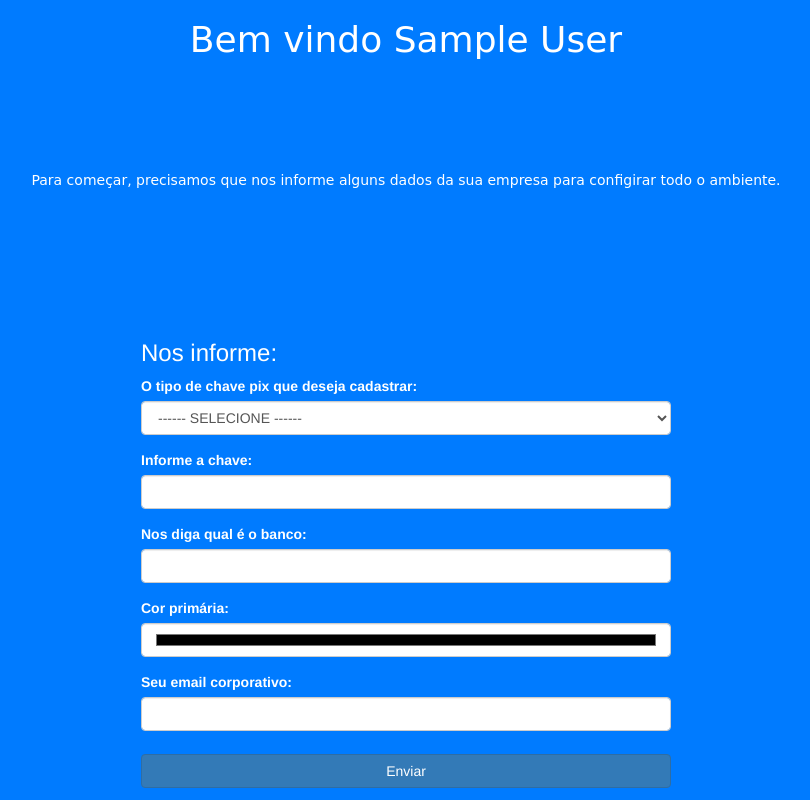
After one commit to eduardosandrade1/agendamint3, a PHP site: page /admin/frm_inicial.php in a window 1280 px wide. The commit adds this page. Shown: the whole page, without its empty margins (234-1044 px from the left). Run offline with PHP 8.4, Linux system fonts and the light colour scheme; the visitor is signed in with stand-in values (Sample User, id 1).

Commit message:
frm_cadastrando empresa e preparando update de empresa

```diff
--- a/WEB/agendamint/admin/class/Empresa.php
+++ b/WEB/agendamint/admin/class/Empresa.php
@@ -9,4 +9,9 @@
             $query  = "SELECT * FROM empresa WHERE id = ".$id;
             return $sql->select($query);
         }
+
+        public function update($id, $_nome)
+        {
+            $query = "UPDATE empresa SET nome = ".$_nome." WHERE ";
+        }
     }
--- a/WEB/agendamint/admin/class/Funcionario.php
+++ b/WEB/agendamint/admin/class/Funcionario.php
@@ -24,7 +24,8 @@
             if(count($funcionarioLogin) > 0){
                 $empresa        = new Empresa();
                 $statusEmpresa  = $empresa->getById($funcionarioLogin[0]['empresa_id']);
-                if($statusEmpresa[0]['nova'] == 0){
+
+                if($statusEmpresa[0]['nova'] == 0 || $funcionarioLogin[0]['nivel_acesso_id'] == USER_MASTER){
                     return $funcionarioLogin;
                 }
             }
--- a/WEB/agendamint/admin/css/style.css
+++ b/WEB/agendamint/admin/css/style.css
@@ -20,7 +20,7 @@ li{
     margin: 130px auto;
     height: 100px;
 }
-.btn-entrar{
+.btn-entrar, .btn-cadastro{
     margin-top: 8px;
     width: 100%;
 }
@@ -88,3 +88,8 @@ li{
 .panel-body thead{
     position: relative;
 }
+.frm_cad_initial{
+    width: 530px;
+    margin: 130px auto;
+    height: 100px;
+}
--- a/WEB/agendamint/admin/dashboard.php
+++ b/WEB/agendamint/admin/dashboard.php
@@ -62,7 +62,7 @@
                     Funcionários
                 </div>
                 <div class="card-body text-center">
-                    <label><?= $qtdFuncionario ?></label>
+                    <label class="h3"><?= $qtdFuncionario ?></label>
                 </div>
                 <div class="card-footer text-center">
                     <a href="principal.php?link=3" class="btn btn-danger">Acessar</a>
--- /dev/null
+++ b/WEB/agendamint/admin/frm_inicial.php
@@ -0,0 +1,64 @@
+<?php include '../config.php'; ?>
+
+<!DOCTYPE html>
+<html lang="en">
+<head>
+    <meta charset="UTF-8">
+    <meta http-equiv="X-UA-Compatible" content="IE=edge">
+    <meta name="viewport" content="width=device-width, initial-scale=1.0">
+    <link rel="stylesheet" href="https://stackpath.bootstrapcdn.com/bootstrap/4.4.1/css/bootstrap.min.css" integrity="sha384-Vkoo8x4CGsO3+Hhxv8T/Q5PaXtkKtu6ug5TOeNV6gBiFeWPGFN9MuhOf23Q9Ifjh" crossorigin="anonymous">
+    <link rel="stylesheet" href="http://maxcdn.bootstrapcdn.com/bootstrap/3.3.6/css/bootstrap.min.css">
+    <script src="https://ajax.googleapis.com/ajax/libs/jquery/1.12.2/jquery.min.js"></script>
+    <script src="http://maxcdn.bootstrapcdn.com/bootstrap/3.3.6/js/bootstrap.min.js"></script>
+    <!-- css -->
+    <link rel="stylesheet" href="css/style.css">
+
+    <title>Cadastro</title>
+</head>
+<body class="bg-primary">
+    <div class="content">
+        <div class="header text-center">
+            <h1>Bem vindo <?= $_SESSION['nome'] ?></h1>
+        </div>
+        <div class="infos-cadastro text-center">
+            <br><br><br><br><br>
+            <p>Para começar, precisamos que nos informe alguns dados da sua empresa para configirar todo o ambiente.</p>
+        </div>
+        <div class="frm_cad_initial">
+            <label for="" class="h3">Nos informe:</label>
+            <form action="op_initial.php">
+                <div class="form-group">
+                    <label for="">O tipo de chave pix que deseja cadastrar:</label>
+                    <select name="" id="" class="form-control">
+                        <option value="">------ SELECIONE ------</option>
+                        <option value="1">Email</option>
+                        <option value="2">Cpf</option>
+                        <option value="3">Telefone</option>
+                        <option value="4">Chave aleatórioa</option>
+                    </select>
+                </div>
+                <div class="form-group">
+                    <label for="">Informe a chave:</label>
+                    <input type="text" class="form-control">
+                </div>
+                <div class="form-group">
+                    <label for="">Nos diga qual é o banco:</label>
+                    <input type="text" class="form-control">
+                </div>
+                <div class="form-group">
+                    <label for="">Cor primária:</label>
+                    <input type="color" class="form-control form-control-color">
+                </div>
+                <div class="form-group">
+                    <label for="">Seu email corporativo:</label>
+                    <input type="text" class="form-control">
+                </div>
+                <div class="form-group">
+                    <button type="submit" class="btn btn-primary btn-cadastro">Enviar</button>
+                </div>
+            </form>
+
+        </div>
+    </div>
+</body>
+</html>
--- /dev/null
+++ b/WEB/agendamint/admin/op_initial.php
@@ -0,0 +1,3 @@
+<?php
+
+    $company = new Empresa();
--- a/WEB/agendamint/admin/principal.php
+++ b/WEB/agendamint/admin/principal.php
@@ -8,6 +8,7 @@
 ?>
 <!DOCTYPE html>
 <html lang="pt-br">
+<?php if($_SESSION['new_empresa'] != NEW_COMPANY){ ?>
     <head>
         <meta charset="UTF-8">
         <meta name="viewport" content="width=device-width, initial-scale=1.0">
@@ -28,7 +29,7 @@
         <title>Área Adminstrativa</title>
 
     </head>
-<body>
+    <body style="background-color:<?= $_SESSION['color_primary'] ?>">
 
         <div id="principal">
             <div id="cabecalho">
@@ -79,4 +80,7 @@
         </div>
 
     </body>
+<?php }else{
+    header('location:frm_inicial.php');// '../admin/frm_inicial.php';
+} ?>
 </html>
--- a/WEB/agendamint/constants.php
+++ b/WEB/agendamint/constants.php
@@ -9,4 +9,5 @@ define ('PASS_DB','usbw');
 define ('USER_MASTER', "2");
 define ('USER_FUNCIONARIO', "3");
 define ('USER_COMUM', "4");
+define ('NEW_COMPANY', 1);
 define ('APP_NAME', 'AGENDAMINT'); // nome será alterado em todo lugar que houver o nome da empresa
```
Also changed, not shown: WEB/agendamint/admin/op_login.php (+8 -3 lines). Lines whose indentation alone changed are shown as unchanged.
